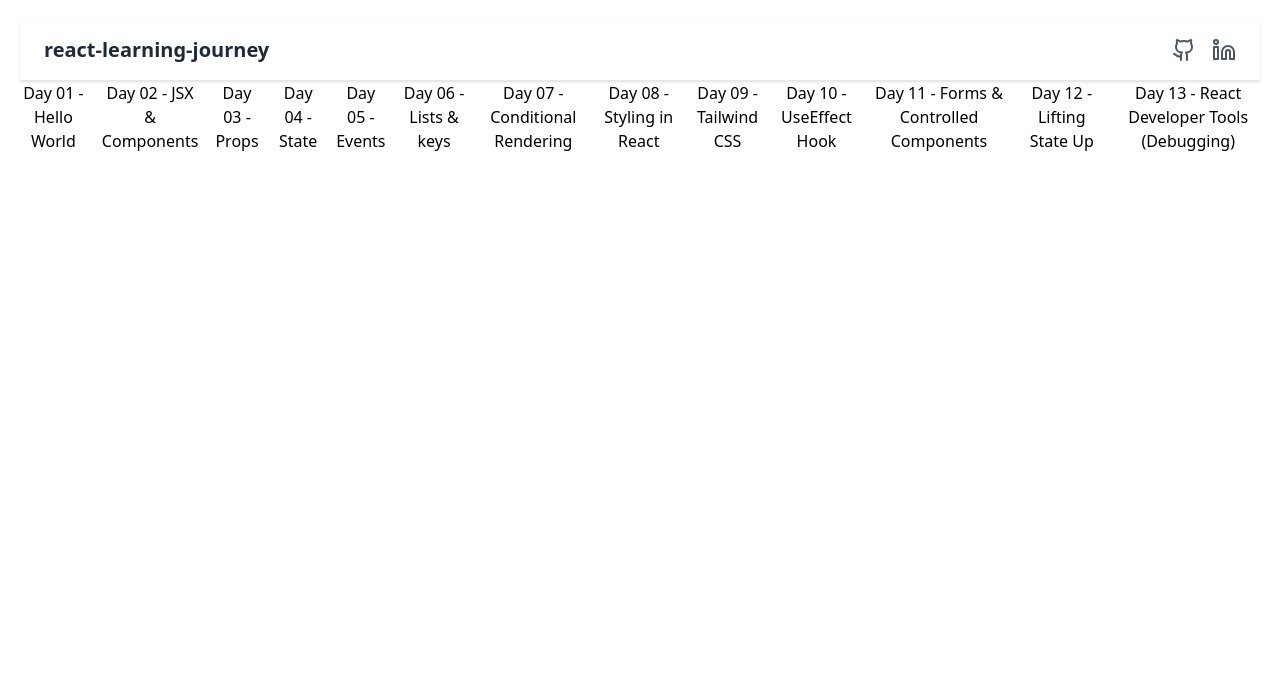
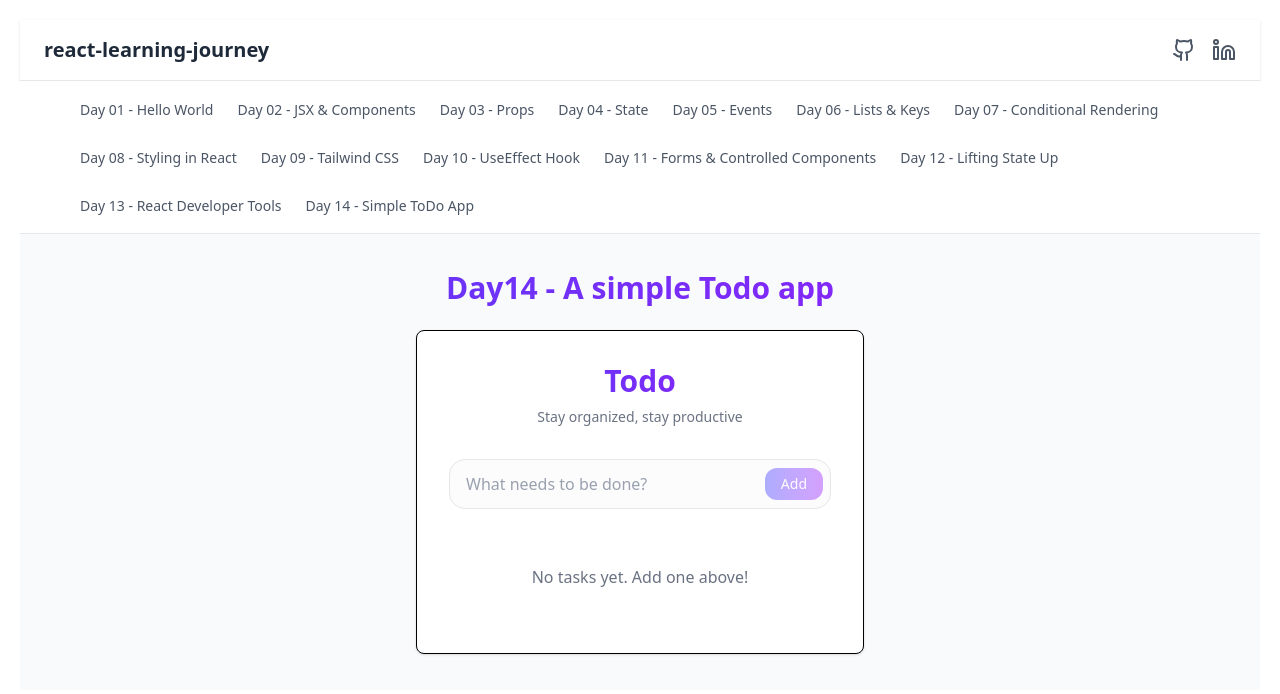
Before and after one commit to Vignesh-Ajri/react-learning-journey, a React (Vite) app: page /day14 in a window 1280 px wide. Shown: the top 694 px of the page. Built offline with nearby package versions, Linux system fonts and the light colour scheme.

Commit message:
Day14 Initial commit

```diff
--- a/src/App.jsx
+++ b/src/App.jsx
@@ -1,6 +1,7 @@
 import { BrowserRouter as Router, Routes, Route, Link } from "react-router-dom";
 import "./App.css";
 import Header from "./components/Header";
+import NavBar from "./components/NavBar";
 import Day01 from "./days/Day01-HelloWorld";
 import Day02 from "./days/Day02-JSX-Component";
 import { FunctionalComponent, ClassComponent, Card } from "./days/Day03-Props";
@@ -14,6 +15,7 @@ import Posts from "./days/Day10-UseEffect";
 import Day11Form from "./days/Day11-Form";
 import TemperatureConverter from "./days/Day12-LiftingStateUp";
 import DevToolsDemo from "./days/Day13-DevToolsDemo";
+import ToDo from "./days/Day14-ToDoApp";
 
 function App() {
   return (
@@ -22,51 +24,7 @@ function App() {
         <Header />
 
         {/* Navigation */}
-        <nav>
-          <ul style={{ display: "flex", gap: "15px" }}>
-            <li>
-              <Link to="/day01">Day 01 - Hello World</Link>
-            </li>
-            <li>
-              <Link to="/day02">Day 02 - JSX & Components</Link>
-            </li>
-            <li>
-              <Link to="/day03">Day 03 - Props</Link>
-            </li>
-            <li>
-              <Link to="/day04">Day 04 - State</Link>
-            </li>
-            <li>
-              <Link to="/day05">Day 05 - Events</Link>
-            </li>
-            <li>
-              <Link to="/day06">Day 06 - Lists & keys </Link>
-            </li>
-            <li>
-              <Link to="/day07">Day 07 - Conditional Rendering </Link>
-            </li>
-            <li>
-              <Link to="/day08">Day 08 - Styling in React </Link>
-            </li>
-            <li>
-              <Link to="/day09">Day 09 - Tailwind CSS </Link>
-            </li>
-            <li>
-              <Link to="/day10">Day 10 - UseEffect Hook </Link>
-            </li>
-            <li>
-              <Link to="/day11">Day 11 - Forms & Controlled Components </Link>
-            </li>
-            <li>
-              <Link to="/day12">Day 12 - Lifting State Up </Link>
-            </li>
-            <li>
-              <Link to="/day13">
-                Day 13 - React Developer Tools (Debugging)
-              </Link>
-            </li>
-          </ul>
-        </nav>
+        <NavBar />
 
         {/* Routes */}
         <Routes>
@@ -120,6 +78,7 @@ function App() {
           <Route path="/day11" element={<Day11Form />} />
           <Route path="/day12" element={<TemperatureConverter />} />
           <Route path="/day13" element={<DevToolsDemo />} />
+          <Route path="/day14" element={<ToDo />} />
         </Routes>
       </div>
     </Router>
--- a/src/days/Day14-ToDoApp.jsx
+++ b/src/days/Day14-ToDoApp.jsx
@@ -0,0 +1,13 @@
+import React from "react";
+import TodoApp from "../projects/TodoApp";
+
+export default function ToDo() {
+  return (
+    <div className="bg-gray-50 p-5">
+      <h3 className="text-3xl font-bold bg-gradient-to-r from-indigo-600 to-purple-600 bg-clip-text text-transparent mt-4 mb-2">
+        Day14 - A simple Todo app
+      </h3>
+      <TodoApp />
+    </div>
+  );
+}
--- a/src/projects/TodoApp.jsx
+++ b/src/projects/TodoApp.jsx
@@ -0,0 +1,88 @@
+import { useState } from "react";
+
+export default function TodoApp() {
+  const [task, setTask] = useState("");
+  const [tasks, setTasks] = useState([]);
+
+  const addTask = () => {
+    if (task.trim() === "") return;
+    setTasks([...tasks, { id: Date.now(), text: task }]);
+    setTask("");
+  };
+
+  const deleteTask = (id) => {
+    setTasks(tasks.filter((task) => task.id !== id));
+  };
+
+  const handleKeyPress = (e) => {
+    if (e.key === "Enter") {
+      addTask();
+    }
+  };
+
+  return (
+    <div className="flex items-center justify-center p-4">
+      <div className="bg-white p-8 rounded-lg shadow-sm border w-full max-w-md">
+        {/* Header */}
+        <div className="text-center mb-8">
+          <h1 className="text-3xl font-bold bg-gradient-to-r from-indigo-600 to-purple-600 bg-clip-text text-transparent mb-2">
+            Todo
+          </h1>
+          <p className="text-gray-500 text-sm">
+            Stay organized, stay productive
+          </p>
+        </div>
+
+        {/* Input Section */}
+        <div className="relative mb-6">
+          <input
+            type="text"
+            value={task}
+            onChange={(e) => setTask(e.target.value)}
+            onKeyPress={handleKeyPress}
+            placeholder="What needs to be done?"
+            className="w-full px-4 py-3 pr-20 bg-gray-50/50 border border-gray-200 rounded-2xl focus:outline-none focus:ring-2 focus:ring-indigo-400 focus:border-transparent transition-all duration-200 placeholder-gray-400"
+          />
+          <button
+            onClick={addTask}
+            disabled={task.trim() === ""}
+            className="absolute right-2 top-1/2 transform -translate-y-1/2 bg-gradient-to-r from-indigo-500 to-purple-500 text-white px-4 py-1.5 rounded-xl hover:from-indigo-600 hover:to-purple-600 transition-all duration-200 disabled:opacity-50 disabled:cursor-not-allowed text-sm font-medium"
+          >
+            Add
+          </button>
+        </div>
+
+        {/* Tasks List */}
+        <div className="space-y-2">
+          {tasks.length === 0 ? (
+            <div className="text-center py-8 text-gray-500">
+              No tasks yet. Add one above!
+            </div>
+          ) : (
+            tasks.map((t) => (
+              <div
+                key={t.id}
+                className="flex items-center justify-between p-3 bg-gray-50 rounded-md border"
+              >
+                <span className="text-gray-700">{t.text}</span>
+                <button
+                  onClick={() => deleteTask(t.id)}
+                  className="text-red-500 hover:text-red-700 font-bold text-lg w-6 h-6 flex items-center justify-center"
+                >
+                  ×
+                </button>
+              </div>
+            ))
+          )}
+        </div>
+
+        {/* Task Count */}
+        {tasks.length > 0 && (
+          <div className="mt-6 text-center text-sm text-gray-500">
+            {tasks.length} {tasks.length === 1 ? "task" : "tasks"}
+          </div>
+        )}
+      </div>
+    </div>
+  );
+}
```
Also changed, not shown: 1 other file (tests, documents, lock files or other folders).
